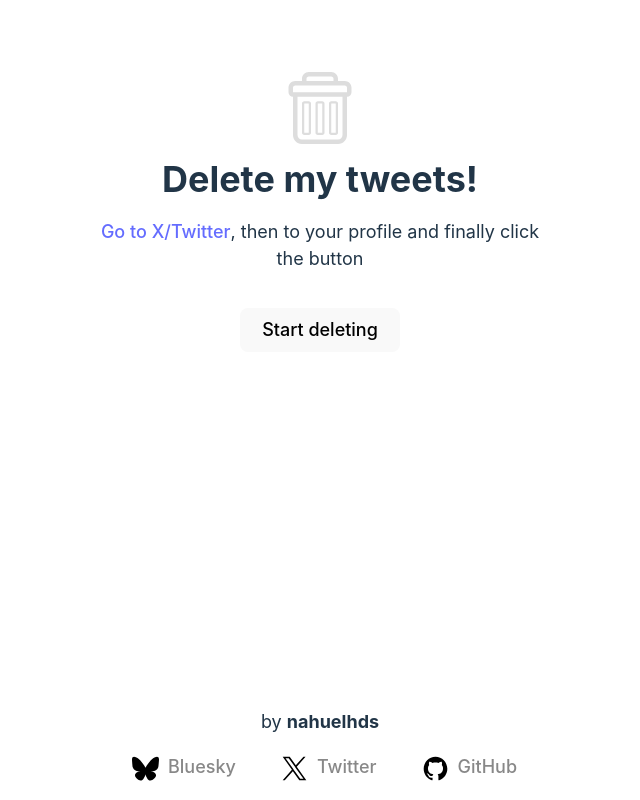
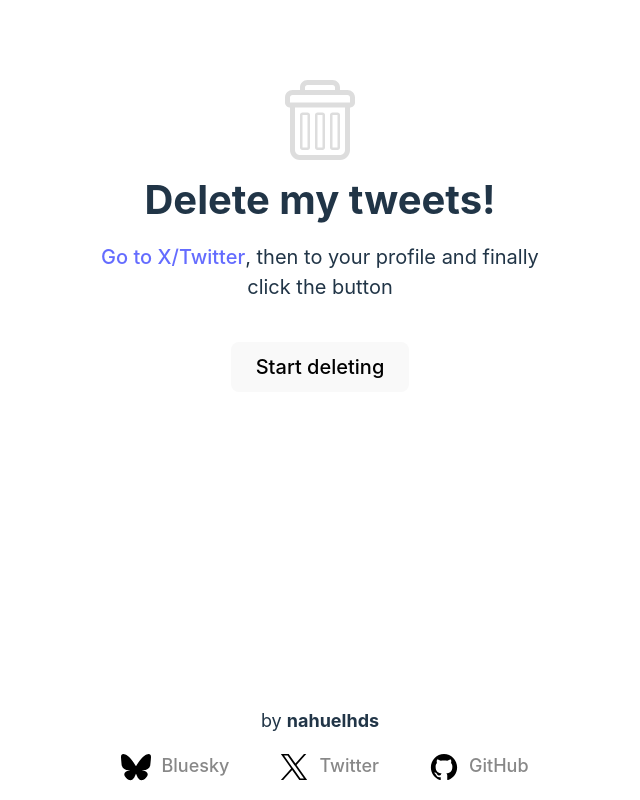
Before and after one commit to nahuelhds/delete-my-tweets, a React (Vite) app: page / in a window 1280 px wide. Shown: the whole page, without its empty margins (320-960 px from the left). Built offline with nearby package versions, Linux system fonts and the light colour scheme.

Commit message:
Footer size

```diff
--- a/src/index.css
+++ b/src/index.css
@@ -2,7 +2,7 @@
   font-family: Inter, system-ui, Avenir, Helvetica, Arial, sans-serif;
   line-height: 1.5;
   font-weight: 400;
-  font-size: 18px;
+  font-size: 20px;
 
   color-scheme: light dark;
   color: rgba(255, 255, 255, 0.87);
@@ -65,7 +65,7 @@ button:focus-visible {
 }
 
 footer{
-  font-size: 1em;
+  font-size: .9em;
 }
 
 @media (prefers-color-scheme: light) {
```
